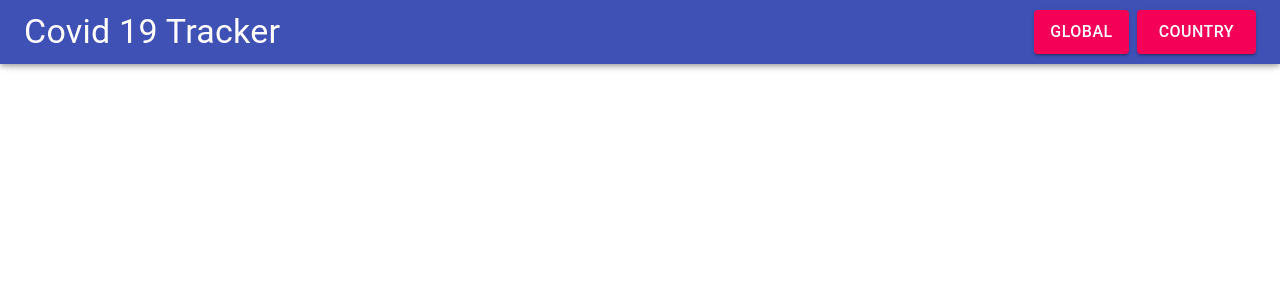
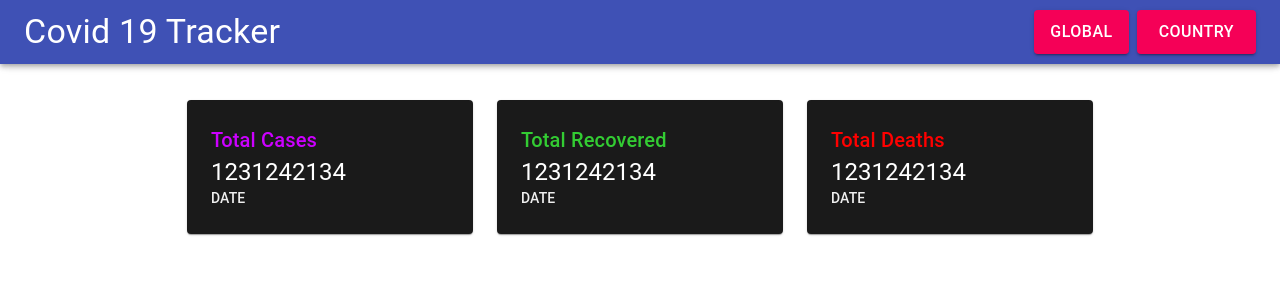
Before and after one commit to harshverma036/covid-19-tracker, a React (Create React App) app: page / in a window 1280 px wide. Shown: the top 300 px of the page. Built offline with nearby package versions, Linux system fonts and the light colour scheme; the HTML template or start-up script is replaced by a standard one.

Commit message:
implimented global data cards and global screen

```diff
--- a/src/App.js
+++ b/src/App.js
@@ -1,10 +1,15 @@
 import { BrowserRouter as Router, Route } from "react-router-dom";
+import { Container } from "@material-ui/core";
 import AppBar from "./components/Appbar";
+import GlobalDataScreen from "./screens/GlobalDataScreen";
 
 function App() {
   return (
     <Router>
       <AppBar />
+      <Container maxWidth="lg" style={{ marginTop: 100 }}>
+        <Route path="/" component={GlobalDataScreen} exact />
+      </Container>
     </Router>
   );
 }
--- a/src/components/Appbar.js
+++ b/src/components/Appbar.js
@@ -19,7 +19,7 @@ const Appbar = () => {
           to="/"
           style={{ textDecoration: "none", color: "inherit" }}
         >
-          Covid 19 Tracker
+          {"Covid 19 Tracker"}
         </Typography>
         <Hidden smDown>
           <Box display="flex" flexDirection="row" ml="auto">
--- /dev/null
+++ b/src/components/DataCards.js
@@ -0,0 +1,26 @@
+import React from "react";
+import { Paper, Box, Typography } from "@material-ui/core";
+
+const DataCards = ({ data, color, heading }) => {
+  return (
+    <Paper
+      component={Box}
+      display="flex"
+      flexDirection="column"
+      p={3}
+      style={{ backgroundColor: "#1a1a1a" }}
+    >
+      <Typography variant="h6" style={{ color }}>
+        {heading}
+      </Typography>
+      <Typography variant="h5" style={{ color: "#fff" }}>
+        {"1231242134"}
+      </Typography>
+      <Typography variant="subtitle2" style={{ color: "#eee" }}>
+        DATE
+      </Typography>
+    </Paper>
+  );
+};
+
+export default DataCards;
--- /dev/null
+++ b/src/screens/GlobalDataScreen.js
@@ -0,0 +1,21 @@
+import React from "react";
+import { Grid } from "@material-ui/core";
+import DataCard from "../components/DataCards";
+
+const GlobalDataScreen = () => {
+  return (
+    <Grid container justify="center" spacing={3}>
+      <Grid item lg={3} md={4} xs={12}>
+        <DataCard color="#cc00ff" heading="Total Cases" />
+      </Grid>
+      <Grid item lg={3} md={4} xs={12}>
+        <DataCard color="#33cc33" heading="Total Recovered" />
+      </Grid>
+      <Grid item lg={3} md={4} xs={12}>
+        <DataCard color="#ff0000" heading="Total Deaths" />
+      </Grid>
+    </Grid>
+  );
+};
+
+export default GlobalDataScreen;
```
Also changed, not shown: src/index.js (+5 -8 lines).
